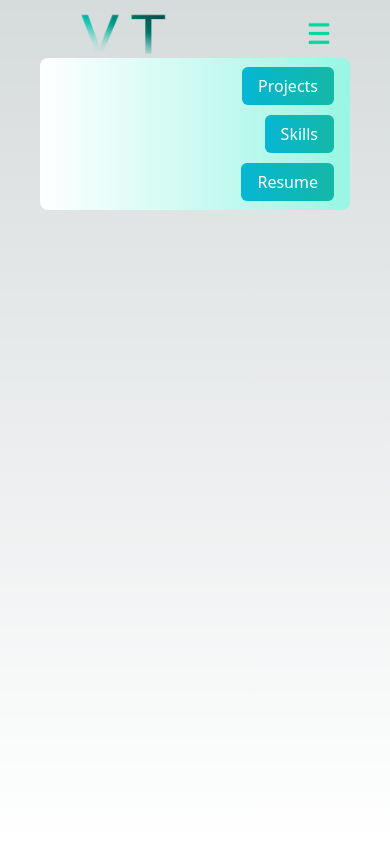
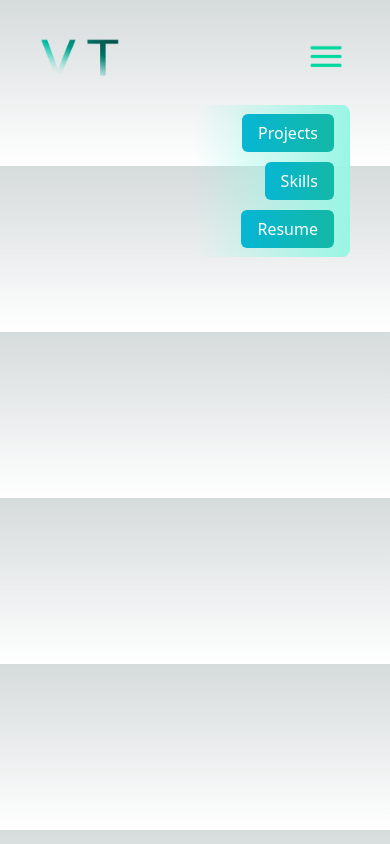
Before and after one commit to vladyslavt97/Portfolio-Website, a Next.js app: page /navigation/Navigation in a window 390 px wide. Both pictures are taken after a click on the button 318 px from the left and 34 px from the top of the page. Built offline with nearby package versions, Linux system fonts and the light colour scheme.

Commit message:
Changes to the projects and navigation

```diff
--- a/pages/index.tsx
+++ b/pages/index.tsx
@@ -23,7 +23,10 @@ export default function Home() {
       </Head>
       <main className=' bg-white lg:px-60 dark:bg-gray-600'>
 
-        <BsFillMoonStarsFill className='cursor-pointer text-2xl dark:fill-white' onClick={()=>setDarkmode(!darkmode)}/>
+        <div className='flex justify-center md:absolute md:right-40 sm:right-40 sm:absolute lg:right-10'>
+          <BsFillMoonStarsFill className='absolute top-11 cursor-pointer text-3xl dark:fill-white'
+                              onClick={()=>setDarkmode(!darkmode)}/>
+        </div>
 
         <Navigation />
 
--- a/pages/navigation/Navigation.tsx
+++ b/pages/navigation/Navigation.tsx
@@ -8,15 +8,13 @@ export default function Navigation() {
   const [visibleMenuList, setVisibleMenuList] = useState<boolean>(false);
 
   return (
-    <div><section className="min-h-screen">
-          <nav className='py-10 mb-12 flex justify-between' id='nav1'>
+    <div>
+      <section>
+          <nav className='py-9 mb-12 flex justify-between' id='nav1'>
+
             <Image alt='VT' src={VT} className="w-40 px-8"/>
+
             <ul className='flex items-center'>
-
-              <li>
-
-              </li>
-
               <li>
                 <Link to='projects' smooth={true} duration={1000}
                 className="cursor-pointer bg-gradient-to-r from-cyan-500 to-teal-500 text-white px-4 py-2 rounded-md m-8 xs:m-2 sm:m-2">
@@ -42,22 +40,22 @@ export default function Navigation() {
 
           {/*  */}
           <nav className="lg:hidden" id='nav2'>
-            <div
-            // id='nav-div'
-            className='flex justify-center text-center w-screen items-center'
-            >
-              {/* flex justify-center text-center */}
-              <Image alt='VT' src={VT} className="grow w-5 px-20"/>
+            <div className='grid grid-cols-3 gap-4 w-screen px-10 py-7'>
+
+              <Image alt='VT' src={VT} className="w-20"/>
+
+              <div></div>
 
               <button
-                className="grow px-3 py-2  text-teal-200 hover:text-white flex justify-center items-center"
+                className=" text-teal-200 hover:text-white flex justify-end items-center"
                 onClick={()=>setVisibleMenuList(!visibleMenuList)}
                 >
-                <Image src={menu} alt="menu" className='w-8 h-8'/>
+                <Image src={menu} alt="menu" className='w-12 h-8'/>
               </button>
             </div>
 
-            {visibleMenuList && <div className='flex flex-col z-11 text-right mx-10 bg-gradient-to-r from-white to-teal-200 p-4 rounded-lg'>
+            {visibleMenuList && <div
+            className='flex flex-col z-11 text-right mx-10 bg-gradient-to-r via-transparent from-transparent to-teal-200 p-4 rounded-lg'>
                   <ul>
                     <li>
                       <Link to='projects' smooth={true} duration={1000}
@@ -82,8 +80,7 @@ export default function Navigation() {
                 </ul>
               </div>}
           </nav>
-
-
-        </section></div>
+        </section>
+      </div>
   )
 }
--- a/pages/projects/Projects.tsx
+++ b/pages/projects/Projects.tsx
@@ -3,6 +3,7 @@ import Image from 'next/image'
 import chess from '../../public/chess-project.png'
 import petition from '../../public/petition-project.gif'
 import connectfour from '../../public/connect-four.gif'
+import portfoliopage from '../../public/portfoliopage.gif'
 
 export default function Projects() {
   return (
@@ -75,7 +76,24 @@ export default function Projects() {
                 </a>
               </div>
             </div>
+
+            {/* Portfolio Page*/}
+            <div className='text-center shadow-lg my-10 py-5  bg-slate-100 rounded-lg md:mx-40 lg:mx-10 dark:bg-teal-100 basis-1/3 flex-1'>
+              <h4 className='text-gray-800 py-1'>Portfolio Page</h4>
+              <p>The current page and the code.</p>
+              <Image src={portfoliopage} alt="portfolio" className='p-10 rounded-lg'/>
+              <div>
+                <a href="https://github.com/vladyslavt97/Portfolio-Website" target="_blank" rel="noopener noreferrer"
+                  className='bg-gradient-to-r from-cyan-500 to-teal-500 text-white px-4 py-2 rounded-md m-8'>
+                  Code
+                </a>
+                <a href="https://portfolio-vladyslavt97.vercel.app/" target="_blank" rel="noopener noreferrer"
+                  className='bg-gradient-to-r from-cyan-500 to-teal-500 text-white px-4 py-2 rounded-md m-8'>
+                  Website
+                </a>
+              </div>
+            </div>
           </div>
-</div>
+    </div>
   )
 }
```
Also changed, not shown: public/portfoliopage.gif (added).
